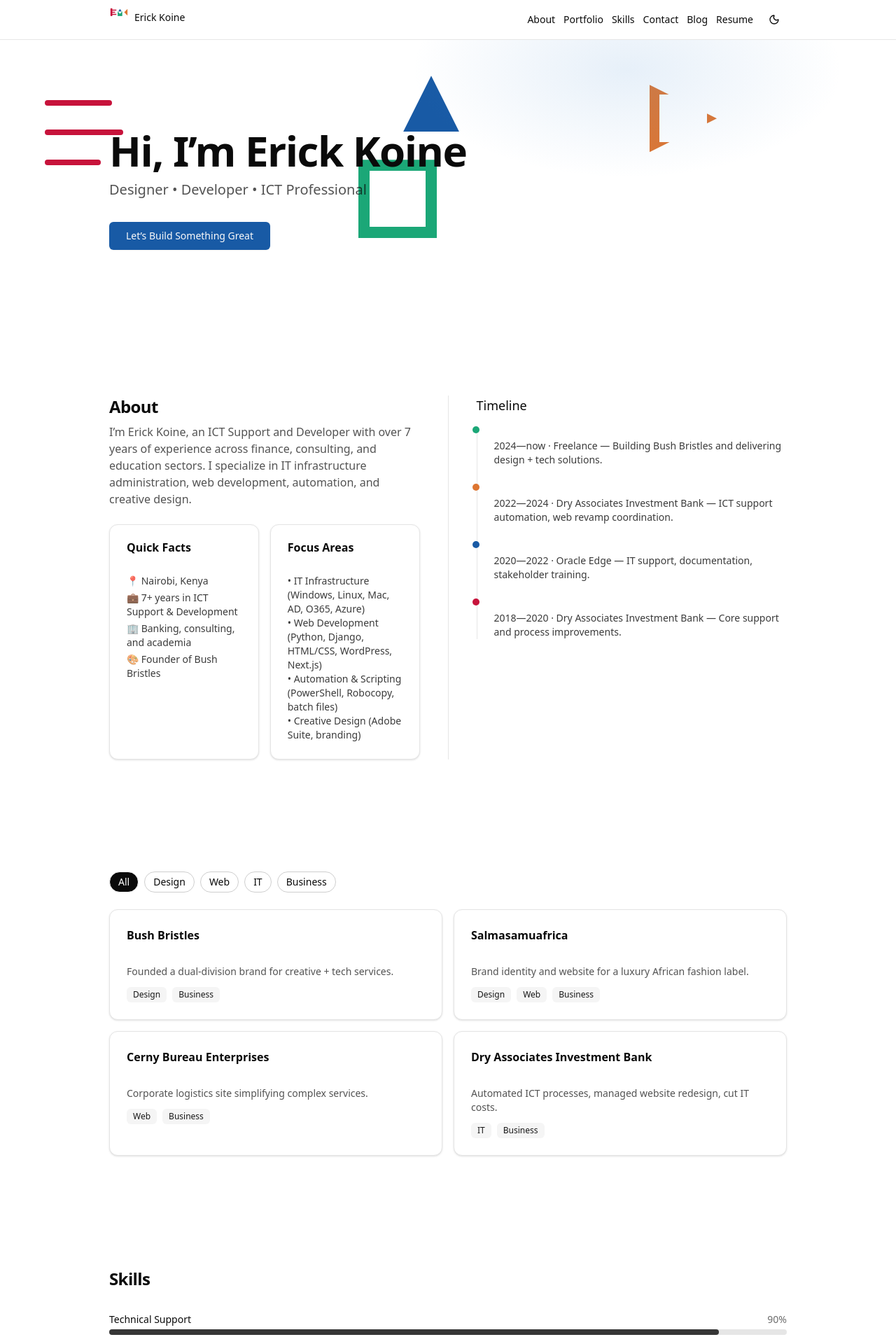
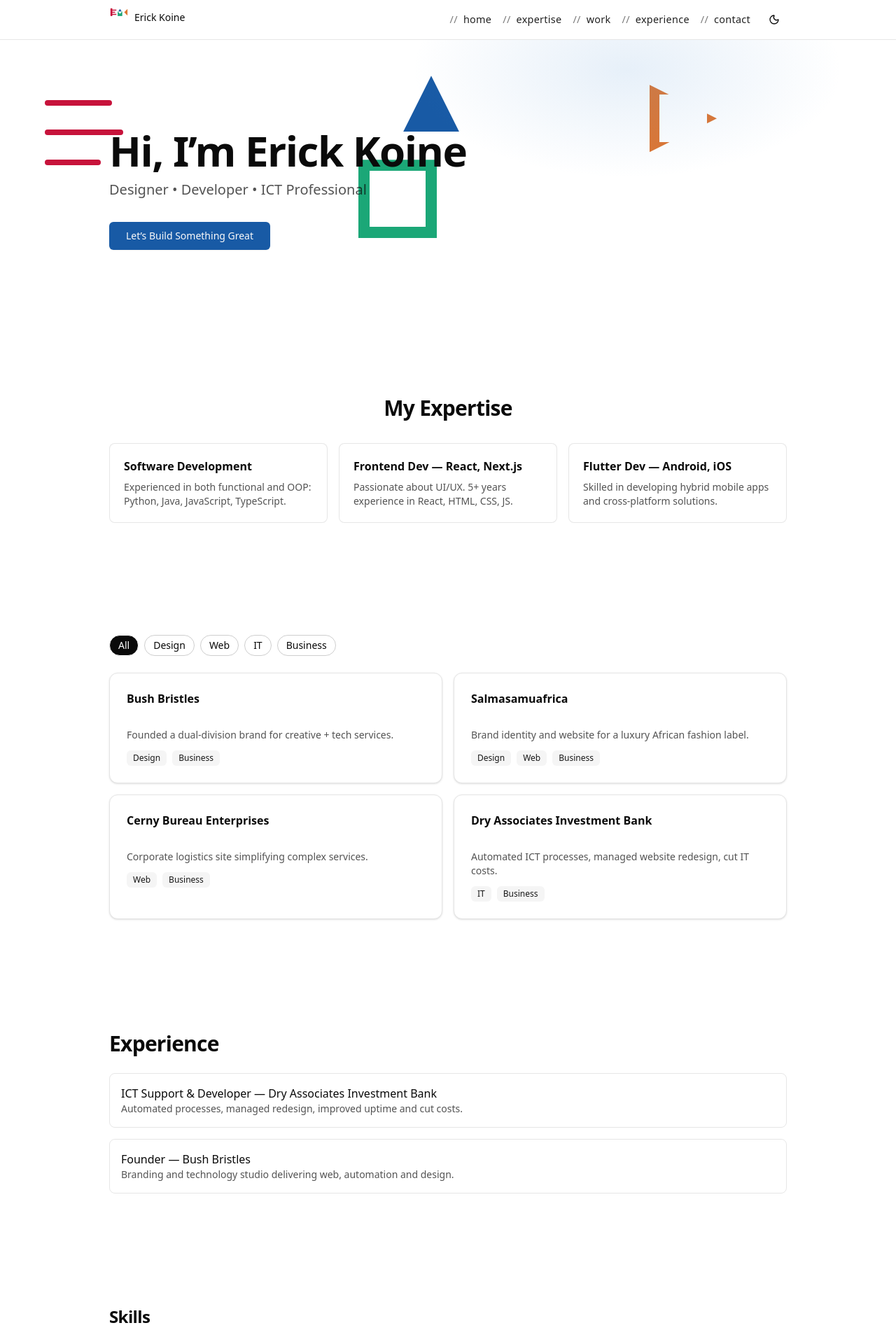
Before and after one commit to koineone/emk-portfolio, a Next.js app: page / in a window 1280 px wide. Shown: the top 1920 px of the page at 70% size. Built offline with nearby package versions, Linux system fonts and the light colour scheme.

Commit message:
refactor: update navigation and add expertise and experience sections

```diff
--- a/src/app/globals.css
+++ b/src/app/globals.css
@@ -54,13 +54,19 @@ body {
 .container {
   width: 100%;
   margin-left: auto;
-/* Provide some offset for in-page anchors */
-section[id] { scroll-margin-top: 84px; }
-
   margin-right: auto;
   padding-left: 1rem;
   padding-right: 1rem;
 }
+
+/* Provide some offset for in-page anchors */
+section[id] { scroll-margin-top: 84px; }
+
+/* Minimal nav aesthetics inspired by references */
+.nav-links { display: flex; gap: 1rem; align-items: center; }
+.nav-link { position: relative; font-size: 0.9rem; letter-spacing: 0.02em; opacity: 0.9; }
+.nav-link::before { content: "//"; margin-right: 0.5rem; color: color-mix(in oklab, var(--foreground) 60%, transparent); }
+.nav-link:hover { opacity: 1; }
 
 @media (min-width: 1024px) {
   .container {
--- a/src/app/layout.tsx
+++ b/src/app/layout.tsx
@@ -50,13 +50,12 @@ export default function RootLayout({
               <Link href="/" aria-label="Erick Koine">
                 <Logo size={28} />
               </Link>
-              <nav className="flex items-center gap-3 text-sm">
-                <a className="hover:opacity-80" href="#about">About</a>
-                <a className="hover:opacity-80" href="#portfolio">Portfolio</a>
-                <a className="hover:opacity-80" href="#skills">Skills</a>
-                <a className="hover:opacity-80" href="#contact">Contact</a>
-                <a className="hover:opacity-80" href="/blog">Blog</a>
-                <a className="hover:opacity-80" href="/Erick-Koine-Resume.pdf" download>Resume</a>
+              <nav className="nav-links text-sm">
+                <a className="nav-link" href="#home">home</a>
+                <a className="nav-link" href="#expertise">expertise</a>
+                <a className="nav-link" href="#work">work</a>
+                <a className="nav-link" href="#experience">experience</a>
+                <a className="nav-link" href="#contact">contact</a>
                 <ThemeToggle />
               </nav>
             </div>
--- a/src/app/page.tsx
+++ b/src/app/page.tsx
@@ -1,12 +1,13 @@
 import { Hero } from "@/components/hero";
-import { AboutSection, PortfolioSection, SkillsSection, TestimonialsSection, ContactSection } from "@/components/sections";
+import { AboutSection, PortfolioSection, SkillsSection, TestimonialsSection, ContactSection, ExpertiseSection, ExperienceSection } from "@/components/sections";
 
 export default function Home() {
   return (
     <main>
       <Hero />
-      <AboutSection />
+      <ExpertiseSection />
       <PortfolioSection />
+      <ExperienceSection />
       <SkillsSection />
       <TestimonialsSection />
       <ContactSection />
--- a/src/components/hero.tsx
+++ b/src/components/hero.tsx
@@ -6,7 +6,7 @@ import { Button } from "@/components/ui/button";
 
 export function Hero() {
   return (
-    <section className="relative overflow-hidden">
+    <section id="home" className="relative overflow-hidden">
       {/* Floating brand shapes inspired by logo */}
       <motion.div
         aria-hidden
--- /dev/null
+++ b/src/components/sections/experience.tsx
@@ -0,0 +1,27 @@
+export function ExperienceSection() {
+  const highlights = [
+    {
+      role: "ICT Support & Developer — Dry Associates Investment Bank",
+      copy:
+        "Automated processes, managed redesign, improved uptime and cut costs."
+    },
+    {
+      role: "Founder — Bush Bristles",
+      copy:
+        "Branding and technology studio delivering web, automation and design."
+    }
+  ];
+  return (
+    <section id="experience" className="container py-20">
+      <h2 className="text-3xl font-semibold tracking-tight">Experience</h2>
+      <div className="mt-6 space-y-4">
+        {highlights.map((h) => (
+          <div key={h.role} className="rounded-lg border border-foreground/10 p-4">
+            <div className="font-medium">{h.role}</div>
+            <div className="text-sm text-foreground/70">{h.copy}</div>
+          </div>
+        ))}
+      </div>
+    </section>
+  );
+}
--- /dev/null
+++ b/src/components/sections/expertise.tsx
@@ -0,0 +1,33 @@
+export function ExpertiseSection() {
+  const items = [
+    {
+      title: "Software Development",
+      copy:
+        "Experienced in both functional and OOP: Python, Java, JavaScript, TypeScript."
+    },
+    {
+      title: "Frontend Dev — React, Next.js",
+      copy:
+        "Passionate about UI/UX. 5+ years experience in React, HTML, CSS, JS."
+    },
+    {
+      title: "Flutter Dev — Android, iOS",
+      copy:
+        "Skilled in developing hybrid mobile apps and cross‑platform solutions."
+    }
+  ];
+
+  return (
+    <section id="expertise" className="container py-20">
+      <h2 className="text-3xl font-semibold tracking-tight text-center">My Expertise</h2>
+      <div className="mt-8 grid gap-4 md:grid-cols-3">
+        {items.map((it) => (
+          <div key={it.title} className="rounded-lg border border-foreground/10 p-5 bg-background/60">
+            <h3 className="font-semibold">{it.title}</h3>
+            <p className="mt-2 text-sm text-foreground/70">{it.copy}</p>
+          </div>
+        ))}
+      </div>
+    </section>
+  );
+}
--- a/src/components/sections/index.ts
+++ b/src/components/sections/index.ts
@@ -3,3 +3,5 @@ export { SkillsSection } from "./skills";
 export { PortfolioSection } from "./portfolio";
 export { ContactSection } from "./contact";
 export { TestimonialsSection } from "./testimonials";
+export { ExpertiseSection } from "./expertise";
+export { ExperienceSection } from "./experience";
--- a/src/components/sections/portfolio.tsx
+++ b/src/components/sections/portfolio.tsx
@@ -64,7 +64,7 @@ export function PortfolioSection() {
   const visible = PROJECTS.filter((p) => active === "All" || p.tags.includes(active));
 
   return (
-    <section id="portfolio" className="container py-20">
+    <section id="work" className="container py-20">
       <div className="mb-6 flex flex-wrap gap-2">
         {TAGS.map((t) => (
           <button
```
Also changed, not shown: 1 other file (tests, documents, lock files or other folders).
